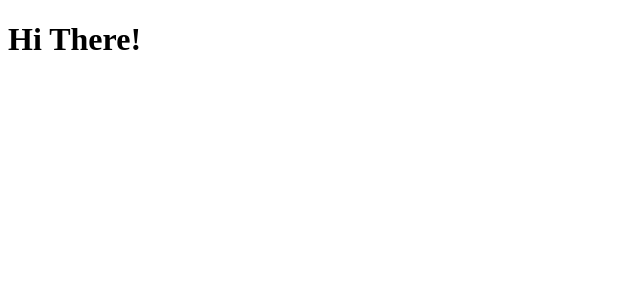
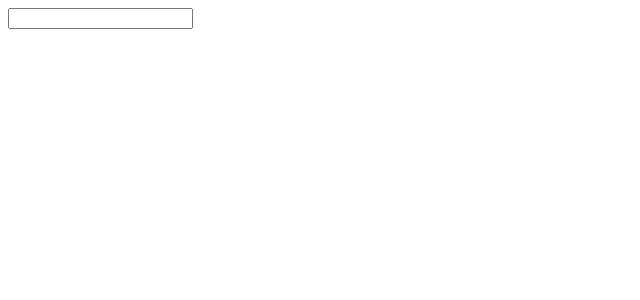
Before and after one commit to mosioc/tslate, a React (Create React App) app: page / in a window 1280 px wide. Shown: the top 300 px of the page, without its empty margins (0-640 px from the left). Built offline with nearby package versions, Linux system fonts and the light colour scheme.

Commit message:
new input in index.js

```diff
--- a/src/App.js
+++ b/src/App.js
@@ -1,5 +1,8 @@
 function App() {
-    return <h1>Hi There!</h1>;
+
+    let mes = "simple mess";
+
+    return <h1>{new Date().toLocaleTimeString()}</h1>;
 }
 
 export default App;
--- a/src/index.js
+++ b/src/index.js
@@ -5,5 +5,12 @@ import App from "./App";
 const el = document.getElementById('root');
 const root = ReactDOM.createRoot(el);
 
+function Mine() {
+    return (
+        <div>
+            <input />
+        </div>)
+}
 
-root.render(<App />)
+root.render(<Mine />)
+// root.render(<App />)
```
